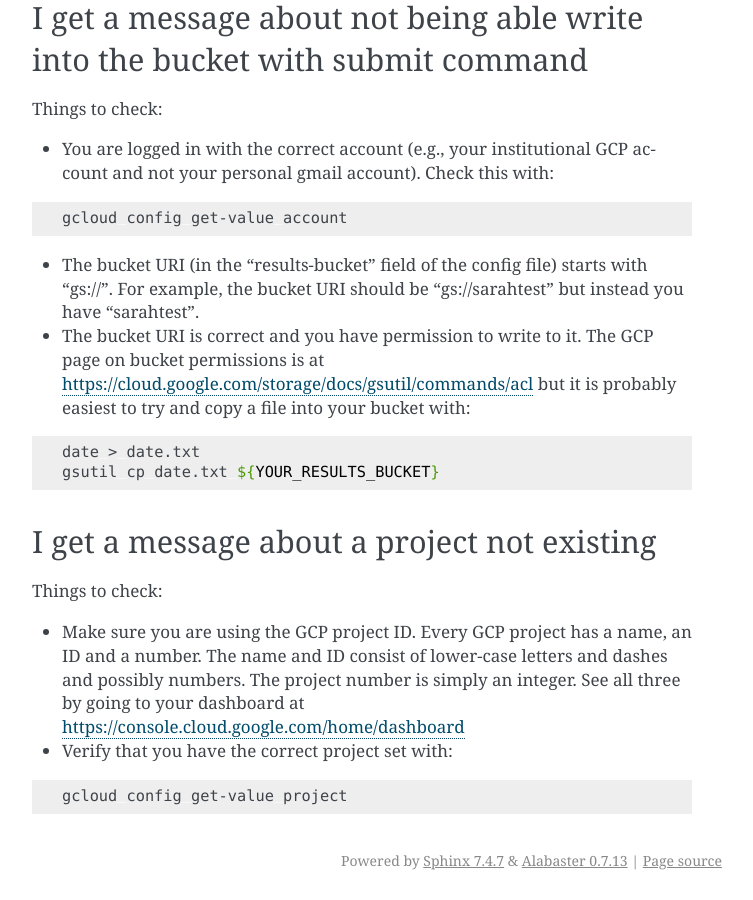
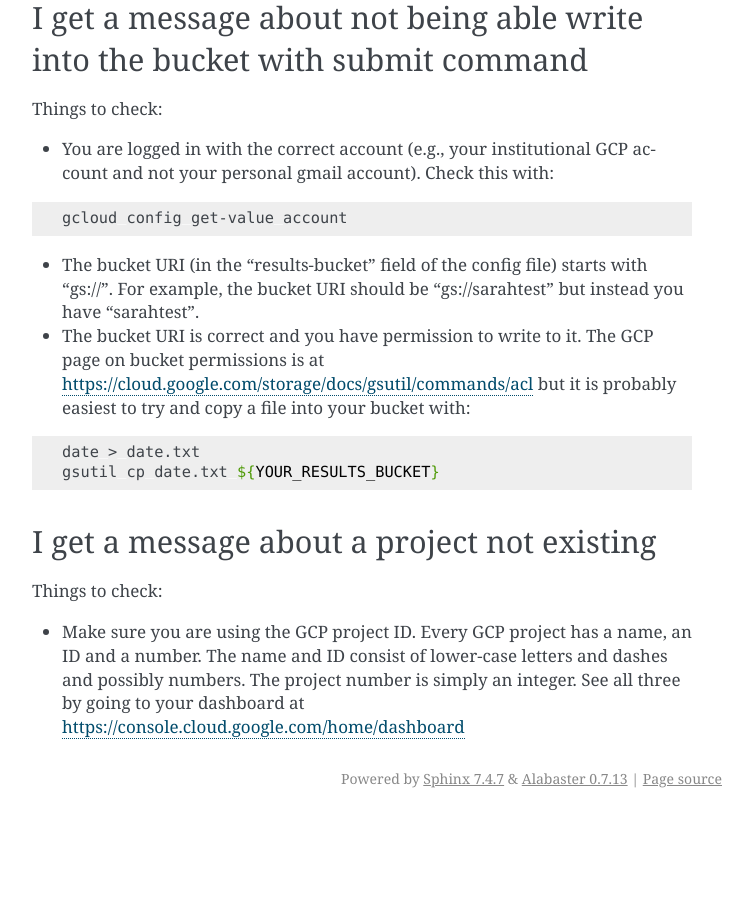
Before and after one commit to ncbi/elastic-blast-docs, a Sphinx documentation site: the page built from docs/source/troubleshooting.rst, in a window 1280 px wide and 900 px high, scrolled down 1200 px. Shown: the whole window, without its empty margins (388-1141 px from the left). Built offline with Sphinx 7.4.7, drawn with Linux system fonts in a browser that asks for light colours; after the commit the page ends 2018 px from its top, so only the background shows below that.

Commit message:
Remove Check for project, JIRA:EB-444

```diff
--- a/docs/source/troubleshooting.rst
+++ b/docs/source/troubleshooting.rst
@@ -85,9 +85,3 @@ I get a message about a project not existing
 Things to check:
 
 * Make sure you are using the GCP project ID.  Every GCP project has a name, an ID and a number.  The name and ID consist of lower-case letters and dashes and possibly numbers.  The project number is simply an integer.  See all three by going to your dashboard at https://console.cloud.google.com/home/dashboard
-
-* Verify that you have the correct project set with:
-
-.. code-block:: bash
-
-   gcloud config get-value project
```
